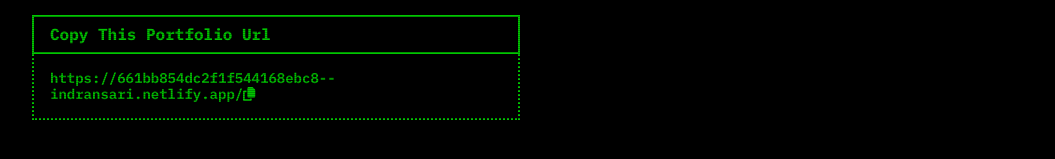
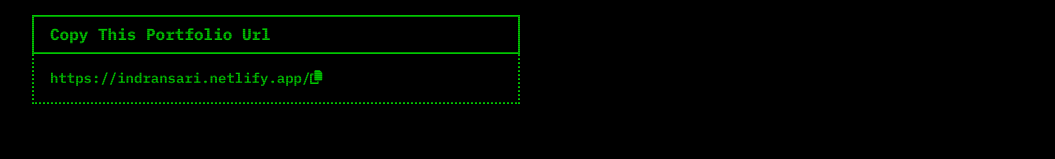
Before and after one commit to Chxshire22/cyber-portfolio, a React (Vite) app: page / in a window 1280 px wide. Shown: the part 481-640 px from the top of the page, without its empty margins (112-1167 px from the left). Built offline with nearby package versions, Linux system fonts and the light colour scheme; no server answers; the database is empty.

Commit message:
edited url

```diff
--- a/src/Components/Home.jsx
+++ b/src/Components/Home.jsx
@@ -213,13 +213,15 @@
           <h4>Copy This Portfolio Url</h4>
         </div>
         <div className="block-content">
-          <p id="copy-url" onClick={()=>{
-						navigator.clipboard.writeText("https://661bb854dc2f1f544168ebc8--indransari.netlify.app/")
-						clickAudio.volume = 0.2;
-						clickAudio.play();
-
-					}}>
-            https://661bb854dc2f1f544168ebc8--indransari.netlify.app/
+          <p
+            id="copy-url"
+            onClick={() => {
+              navigator.clipboard.writeText("https://indransari.netlify.app/");
+              clickAudio.volume = 0.2;
+              clickAudio.play();
+            }}
+          >
+            https://indransari.netlify.app/
             <FontAwesomeIcon icon={faCopy} />
           </p>
         </div>
```
